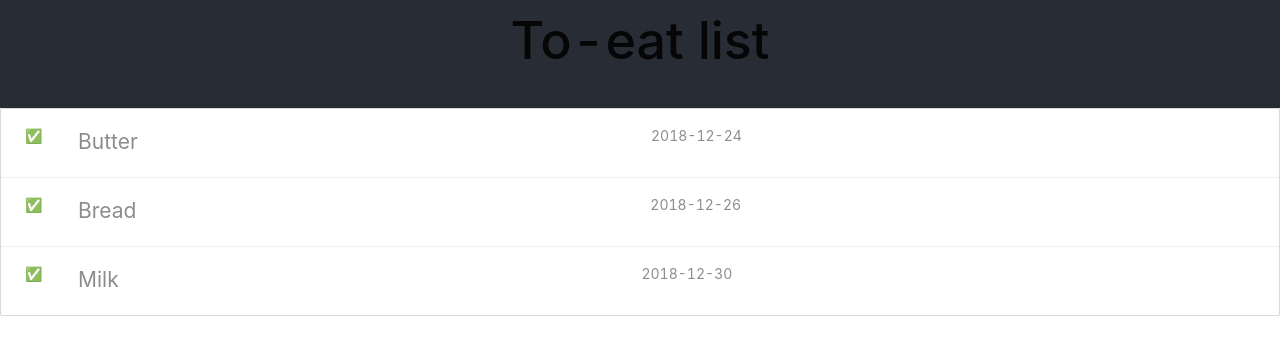
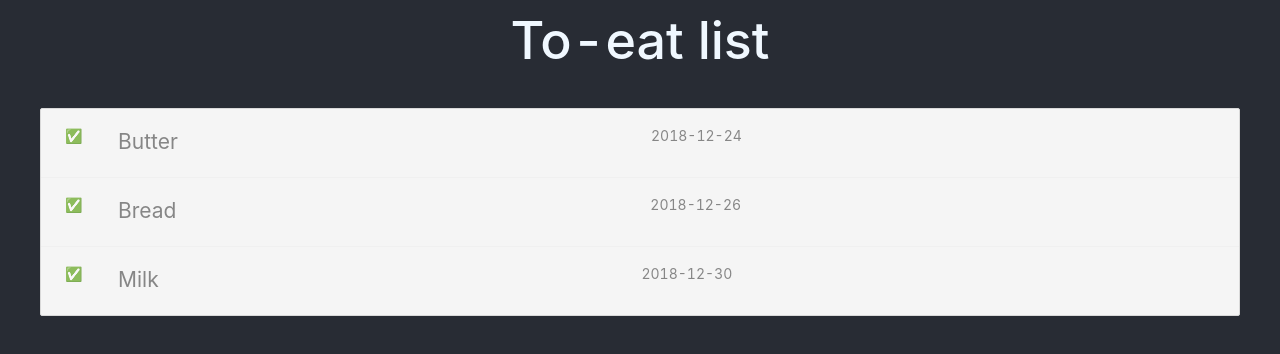
Before and after one commit to C-gyorfi/to-eat-list-frontend, a React (Create React App) app: page / in a window 1280 px wide. Shown: the top 354 px of the page. Built offline with nearby package versions, Linux system fonts and the light colour scheme.

Commit message:
Fix css on page so it looks better on any screen size

```diff
--- a/src/App.css
+++ b/src/App.css
@@ -1,5 +1,6 @@
 .App {
   text-align: center;
+  height: 100%;
 }
 
 .App-logo {
@@ -20,7 +21,6 @@
   align-items: center;
   justify-content: center;
   font-size: calc(10px + 2vmin);
-  color: white;
 }
 
 .App-link {
--- a/src/FoodList/FoodList.css
+++ b/src/FoodList/FoodList.css
@@ -0,0 +1,5 @@
+.food-list-container {
+  max-width: 1200px;
+  margin: auto !important;
+  background-color: whitesmoke;
+}
--- a/src/FoodList/FoodList.js
+++ b/src/FoodList/FoodList.js
@@ -17,7 +17,6 @@ const FoodList = ({ items }) => {
       /* header={<div>Add new items</div>}
       footer={<div>Add new items</div>} */
       bordered
-      itemLayout="horizontal"
       dataSource={listItems}
       renderItem={item => (
         <List.Item>
--- a/src/index.css
+++ b/src/index.css
@@ -5,9 +5,14 @@ body {
     sans-serif;
   -webkit-font-smoothing: antialiased;
   -moz-osx-font-smoothing: grayscale;
+  background-color: hsl(220, 13%, 18%) !important;
 }
 
 code {
   font-family: source-code-pro, Menlo, Monaco, Consolas, 'Courier New',
     monospace;
 }
+
+h1 {
+  color: aliceblue !important;
+}
```
